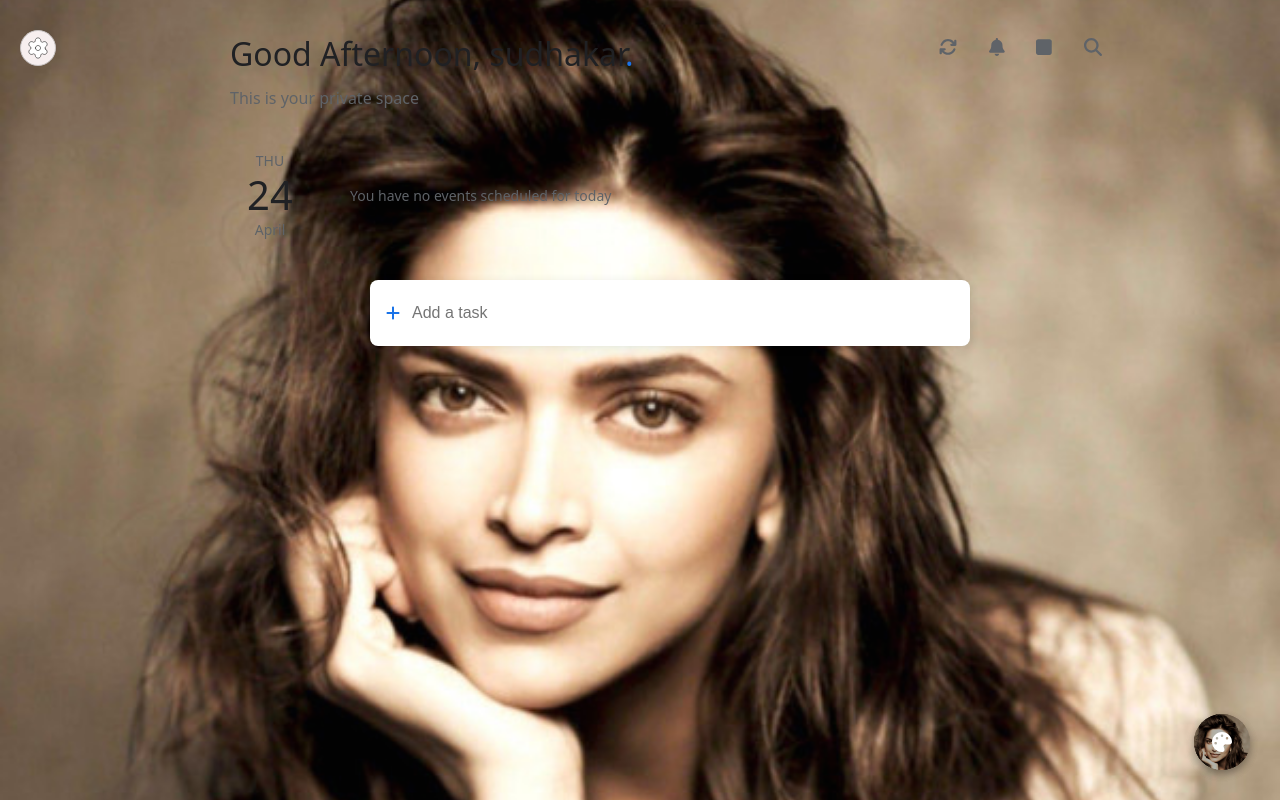
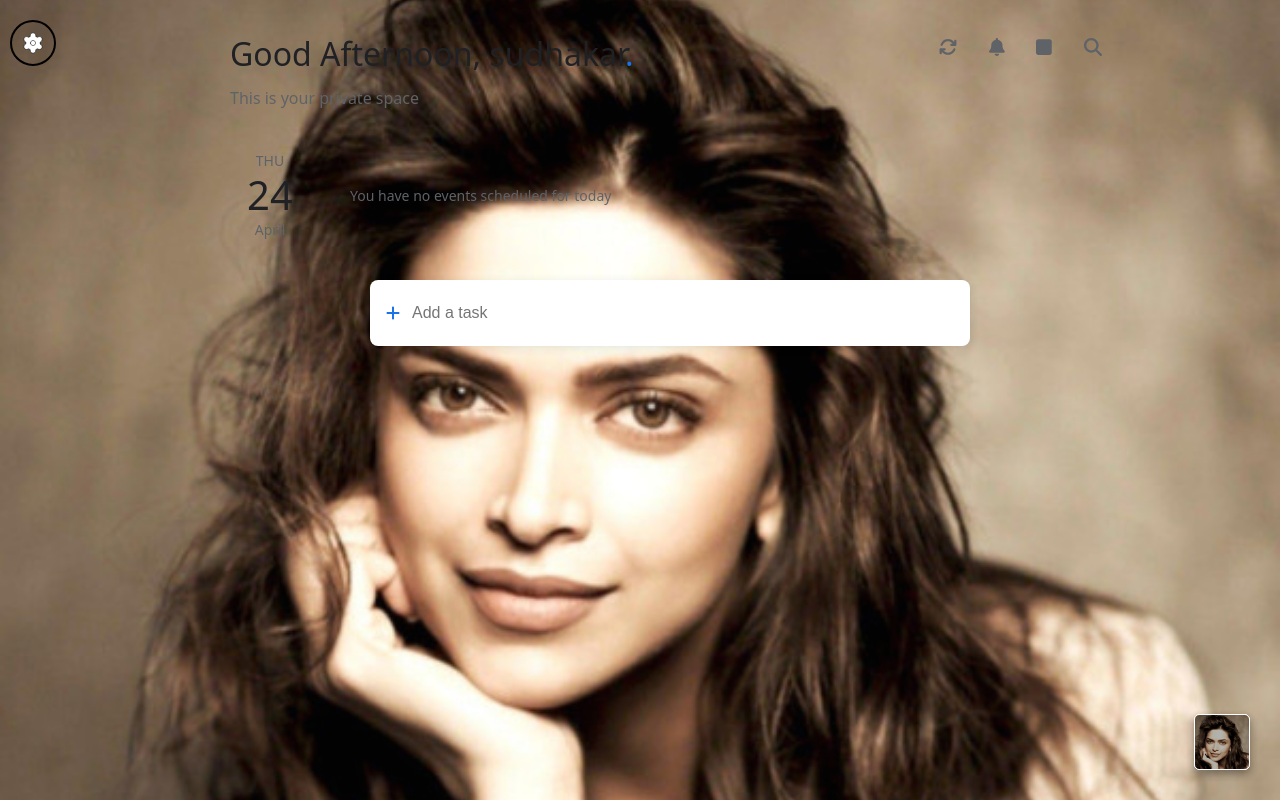
Before and after one commit to Sudhakar-Suresh/TaskManager, a React (Vite) app in the folder Do/: page / in a window 1280 px wide. Built offline with nearby package versions, Linux system fonts and the light colour scheme.

Commit message:
backgroung and the sidebar css fixed

```diff
--- a/Do/src/components/BackgroundImage/BackgroundImage.css
+++ b/Do/src/components/BackgroundImage/BackgroundImage.css
@@ -32,8 +32,8 @@
 .background-toggle-button {
   width: 56px;
   height: 56px;
-  border-radius: 50%;
-  border: none;
+  border-radius: 10%;
+  border: 1.5px solid #ffffff;
   box-shadow: 0 4px 8px rgba(0, 0, 0, 0.2);
   cursor: pointer;
   display: flex;
--- a/Do/src/components/BackgroundImage/BackgroundImage.jsx
+++ b/Do/src/components/BackgroundImage/BackgroundImage.jsx
@@ -1,7 +1,7 @@
 import React, { useState, useEffect } from 'react';
 import './BackgroundImage.css';
 import { FontAwesomeIcon } from '@fortawesome/react-fontawesome';
-import { faPalette, faTimes } from '@fortawesome/free-solid-svg-icons';
+import { faTimes } from '@fortawesome/free-solid-svg-icons';
 
 // Import all background images
 import bg1 from '../../assets/background/1136887.jpg';
@@ -26,8 +26,10 @@ import bg19 from '../../assets/background/12844.jpg';
 import bg20 from '../../assets/background/7266862.jpg';
 
 const BackgroundImage = ({ onBackgroundChange }) => {
+  // Get saved background from localStorage or use 'bg1' as default
+  const savedBackground = localStorage.getItem('selectedBackground') || 'bg1';
   const [showModal, setShowModal] = useState(false);
-  const [selectedBackground, setSelectedBackground] = useState('bg1');
+  const [selectedBackground, setSelectedBackground] = useState(savedBackground);
   const [searchTerm, setSearchTerm] = useState('');
 
   // Background image options
@@ -56,12 +58,41 @@ const BackgroundImage = ({ onBackgroundChange }) => {
 
   // Set initial background on component mount
   useEffect(() => {
-    // Set default background
-    const initialBg = backgrounds.find(bg => bg.id === selectedBackground);
-    if (initialBg) {
-      applyBackground(initialBg);
+    // Find the selected background object using the ID from localStorage
+    const savedBgObj = backgrounds.find(bg => bg.id === savedBackground);
+
+    // If we found a valid background object, apply it
+    if (savedBgObj) {
+      applyBackground(savedBgObj);
+    } else {
+      // Fallback to first background if saved ID is invalid
+      const defaultBg = backgrounds[0];
+      applyBackground(defaultBg);
+      setSelectedBackground(defaultBg.id);
     }
+
+    // Add event listener for storage changes (for multi-tab support)
+    window.addEventListener('storage', handleStorageChange);
+
+    // Cleanup function
+    return () => {
+      window.removeEventListener('storage', handleStorageChange);
+    };
   }, []);
+
+  // Handle changes to localStorage from other tabs/windows
+  const handleStorageChange = (event) => {
+    if (event.key === 'selectedBackground') {
+      const newBackgroundId = event.newValue;
+      if (newBackgroundId && newBackgroundId !== selectedBackground) {
+        const newBg = backgrounds.find(bg => bg.id === newBackgroundId);
+        if (newBg) {
+          setSelectedBackground(newBackgroundId);
+          applyBackground(newBg);
+        }
+      }
+    }
+  };
 
   const toggleModal = () => {
     setShowModal(!showModal);
@@ -111,7 +142,7 @@ const BackgroundImage = ({ onBackgroundChange }) => {
           }}
         >
           <div className="button-overlay">
-            <FontAwesomeIcon icon={faPalette} className="palette-icon" />
+            {/* Button overlay without icon */}
           </div>
         </button>
       </div>
--- a/Do/src/components/Sidebar/Sidebar.css
+++ b/Do/src/components/Sidebar/Sidebar.css
@@ -10,13 +10,13 @@
   /* Floating settings icon that's always visible */
   .floating-settings-icon {
     position: fixed;
-    left: 20px;
-    top: 30px;
-    width: 36px;
-    height: 36px;
+    left: 10px;
+    top: 20px;
+    width: 46px;
+    height: 46px;
     border-radius: 80%;
-    background: #f7efef;
-    border: 1px solid #c7c3c3;
+    background: #e4e4e400;
+    border: 2px solid #000000;
     display: flex;
     align-items: center;
     justify-content: center;
@@ -39,13 +39,13 @@
   /* Sidebar styles */
   .sidebar {
     width: 250px;
-    background-color: #ffffff;
+    background-color: #ffffffa9;
     height: 100vh;
     padding: 0px;
     position: fixed;
     left: 0;
     top: 0;
-    border-right: 1px solid #ffffff;
+    border-right: 1px solid #ffffff00;
     overflow-y: auto;
     transition: transform 0.3s ease;
     z-index: 1000;
@@ -164,7 +164,6 @@
     display: flex;
     align-items: center;
     padding: 8px 12px;
-    border-radius: 6px;
     cursor: pointer;
     transition: background-color 0.2s;
   }
@@ -423,7 +422,7 @@
 
   /* Active state for nav items */
   .nav-item.active {
-    background-color: #f0f7ff; /* Light blue background */
+    background-color: #f0f7ff00; /* Light blue background */
   }
 
   .nav-item.active .nav-label {
@@ -448,7 +447,7 @@
 
   /* Hover state for active items */
   .nav-item.active:hover {
-    background-color: #e8f0fe; /* Slightly darker blue background */
+    background-color: #f5f5f5; /* Slightly darker blue background */
   }
 
   /* List items active state */
```
